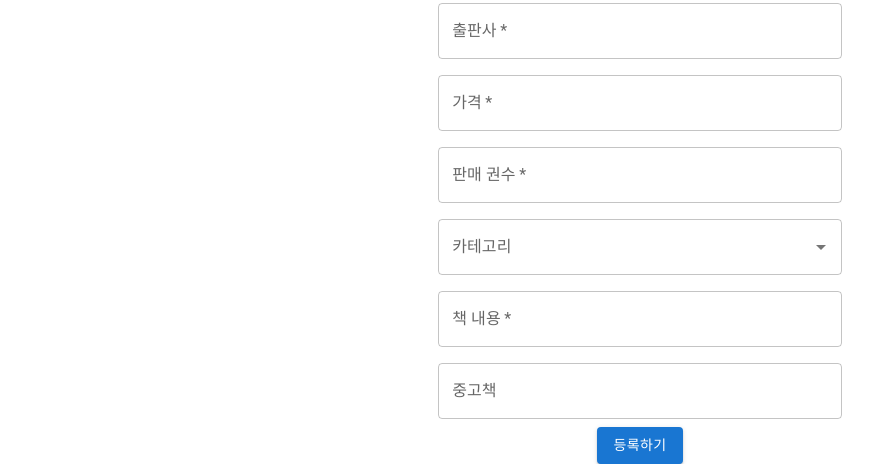
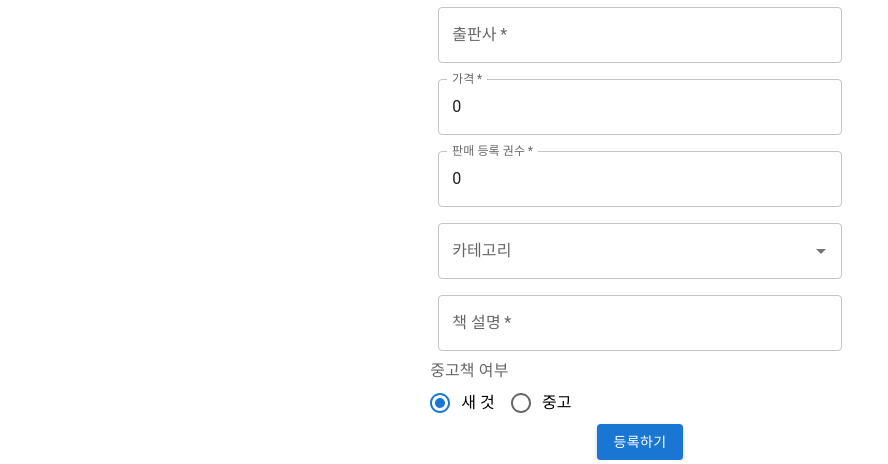
Before and after one commit to sangwoo99/orange_bookstore, a React (Create React App) app in the folder client/: page /register/book in a window 1280 px wide. Shown: the part 369-833 px from the top of the page, without its empty margins (0-888 px from the left). Built offline with nearby package versions, Linux system fonts and the light colour scheme; no server answers.

Commit message:
도서등록 컴포넌트 작성 및 도서등록 API와 연동

```diff
--- a/client/src/components/views/NavBar/NavBar.js
+++ b/client/src/components/views/NavBar/NavBar.js
@@ -7,7 +7,7 @@ import Box from '@mui/material/Box';
 
 const NavBar = () => {
   return (
-    <div style={{display: 'flex', justifyContent: 'space-between'}}>
+    <div style={{display: 'flex'}}>
       <LeftMenu/>
       <RightMenu/>
     </div>
--- a/client/src/components/views/NavBar/Sections/LeftMenu.js
+++ b/client/src/components/views/NavBar/Sections/LeftMenu.js
@@ -6,7 +6,7 @@ import Box from '@mui/material/Box';
 const LeftMenu = () => {
 
   return (
-    <Box sx={{  width: '100%'  }}>
+    <Box sx={{ width: '100%' }}>
       <Tabs
         value
         onChange
--- a/client/src/components/views/NavBar/Sections/RightMenu.js
+++ b/client/src/components/views/NavBar/Sections/RightMenu.js
@@ -44,7 +44,7 @@ const RightMenu = (props) => {
     // 부모 태그로 묶으면 href 안되는 현상 해결방법
     if( user.userData && user.userData.isAuth ) {
         return (
-            <Box sx={{ width: '100%' }}>
+            <Box sx={{ width: '10%' }}>
                 <Tabs aria-label="nav tabs example">
                     <LinkTab label="로그아웃" onClick={handleLogout} />
                 </Tabs>
--- a/client/src/components/views/RegisterBook/RegisterBook.js
+++ b/client/src/components/views/RegisterBook/RegisterBook.js
@@ -1,17 +1,109 @@
 import { React, useState } from 'react';
-import Box from '@mui/material/Box';
-import TextField from '@mui/material/TextField';
-import Button from '@mui/material/Button';
-import Autocomplete from '@mui/material/Autocomplete';
 import axios from 'axios';
 import FileUpload from '../utils/FileUpload';
+import { BOOK_SERVER } from '../../Config';
+import { Box, TextField, Button, Autocomplete } from '@mui/material';
+import { Radio, RadioGroup, FormControlLabel, FormControl, FormLabel } from '@mui/material';
+import { apiReqLog, apiResLog } from '../utils/logHelper';
+import { useNavigate } from 'react-router-dom';
 
 const RegisterBook = () => {
+  const navigator = useNavigate();
+  const [Title, setTitle] = useState('');
+  const [Writer, setWriter] = useState('');
+  const [Publisher, setPublisher] = useState('');
+  const [Price, setPrice] = useState(0);
+  const [Stock, setStock] = useState(0);
+  const [Category, setCategory] = useState('');
+  const [Description, setDescription] = useState('');
+  const [Used, setUsed] = useState(false);
+  const [Images, setImages] = useState([]);
+
+  const handleTitle = (e) => {
+    console.log(e.currentTarget.value);
+    setTitle(e.currentTarget.value);
+  };
+
+  const handleWriter = (e) => {
+    console.log(e.currentTarget.value);
+    setWriter(e.currentTarget.value);
+  };
+
+  const handlePublisher = (e) => {
+    console.log(e.currentTarget.value);
+    setPublisher(e.currentTarget.value);
+  };
+
+  const handlePrice = (e) => {
+    console.log(e.currentTarget.value);
+    setPrice(e.currentTarget.value);
+  };
+
+  const handleStock = (e) => {
+    console.log(e.currentTarget.value);
+    setStock(e.currentTarget.value);
+  };
+
+  // Autocomplete는 onChange에 등록한 핸들러함수 두번째 인수에 value값이 들어온다.
+  const handleCategory = (e, value) => {
+    console.log(value.value);
+    setCategory(value.value);
+  };
+
+  const handleDescription = (e) => {
+    console.log(e.currentTarget.value);
+    setDescription(e.currentTarget.value);
+  };
+
+  const handleUsed = (e) => {
+    console.log(e.currentTarget.value);
+    setUsed(e.currentTarget.value);
+  };
+
+  const updateImages = (newImages) => {
+    setImages(newImages);
+  }
+
+  const handleSubmit = (e) => {
+    // 이걸 쓰지 않으면 submit후 새로고침 되서 다음 코드들이 실행되지 않는다.
+    e.preventDefault();
+
+    // 값들 유효성 체크(조건문에서 0과 ''도 false로 평가됨)
+    if(!Title || !Writer || !Publisher || !Price || !Category || !Stock || !Description || !Images) {
+      return alert('모든 값을 넣어주세요.');
+    }
+
+    let body = {
+      title: Title,
+      writer: Writer,
+      publisher: Publisher,
+      price: Price,
+      category: Category,
+      stock: Stock,
+      description: Description,
+      used: Used,
+      images: Images
+    };
+
+    apiReqLog('/register', 'RegisterBook', body);
+    axios.post(`${BOOK_SERVER}/register`, body)
+      .then(res => {
+        apiResLog('/register', 'RegisterBook', res.data);
+        if(res.data.success) {
+          navigator('/');
+        } else {
+          alert('도서 등록에 실패 했습니다.');
+        }
+
+      }
+    )
+  };
+
   return (
     <div style={{ display: 'flex', alignItems: 'center', justifyContent: 'center', height: '80vh' }}>
-      <form onSubmit>
+      <form onSubmit={handleSubmit}>
         <h2 style={{ display: 'flex', justifyContent: 'center' }}>도서 등록</h2>
-        <FileUpload/>
+        <FileUpload refreshFunction={updateImages}/>
         <div style={{ display: 'flex', justifyContent: 'center' }}>
             <Box
             component="form"
@@ -26,8 +118,8 @@ const RegisterBook = () => {
                 required
                 id="outlined-required"
                 label="책 이름"
-                //   value={Title}
-                //   onChange={handleTitle}
+                value={Title}
+                onChange={handleTitle}
                 />
             </div>
             <div>
@@ -35,8 +127,8 @@ const RegisterBook = () => {
                 required
                 id="outlined-required"
                 label="저자"
-                //   value={Writer}
-                //   onChange={handleWriter}
+                value={Writer}
+                onChange={handleWriter}
                 />
             </div>
             <div>
@@ -44,8 +136,8 @@ const RegisterBook = () => {
                 required
                 id="outlined-required"
                 label="출판사"
-                //   value={Publisher}
-                //   onChange={handlePublisher}
+                value={Publisher}
+                onChange={handlePublisher}
                 />
             </div>
             <div>
@@ -53,38 +145,52 @@ const RegisterBook = () => {
                 required
                 id="outlined-required"
                 label="가격"
-                //   value={Price}
-                //   onChange={handlePrice}
+                value={Price}
+                onChange={handlePrice}
                 />
             </div>
             <div>
                 <TextField
                 required
                 id="outlined-required"
-                label="판매 권수"
-                //   value={Stock}
-                //   onChange={handleStock}
+                label="판매 등록 권수"
+                value={Stock}
+                onChange={handleStock}
                 />
             </div>
-            <Autocomplete
-              disablePortal
-              id="combo-box-demo"
-              options={category}
-              sx={{ width: 300 }}
-              renderInput={(params) => <TextField {...params} label="카테고리" />}
-            />
+              <Autocomplete
+                disablePortal
+                id="combo-box-demo"
+                options={categories}
+                sx={{ width: 300 }}
+                renderInput={(params) =>
+                  <TextField {...params} label="카테고리"/>
+                }
+                onChange={handleCategory}
+              />
             <div>
                 <TextField
                 required
                 id="outlined-required"
-                label="책 내용"
+                label="책 설명"
+                value={Description}
+                onChange={handleDescription}
                 />
             </div>
             <div>
-                <TextField
-                id="outlined-required"
-                label="중고책"
-                />
+              <FormControl>
+                <FormLabel id="demo-row-radio-buttons-group-label">중고책 여부</FormLabel>
+                <RadioGroup
+                  row
+                  aria-labelledby="demo-row-radio-buttons-group-label"
+                  name="row-radio-buttons-group"
+                  value={Used}
+                  onChange={handleUsed}
+                >
+                  <FormControlLabel value="false" control={<Radio />} label="새 것" />
+                  <FormControlLabel value="true" control={<Radio />} label="중고" />
+                </RadioGroup>
+              </FormControl>
             </div>
             </Box>
         </div>
@@ -96,13 +202,13 @@ const RegisterBook = () => {
   )
 }
 
-const category = [
-  { label: '문학' },
-  { label: '역사' },
-  { label: '과학' },
-  { label: '컴퓨터' },
-  { label: '수험서' },
-  { label: "사회과학" },
+const categories = [
+  { label: '문학', value: 'literature' },
+  { label: '역사', value: 'history' },
+  { label: '과학', value: 'science'},
+  { label: '컴퓨터', value: 'computerScience' },
+  { label: '수험서', value: 'testBook' },
+  { label: '사회과학', value: 'socialScience' },
 ];
 
 export default RegisterBook;
--- a/client/src/components/views/utils/FileUpload.js
+++ b/client/src/components/views/utils/FileUpload.js
@@ -21,6 +21,7 @@ const FileUpload = (props) => {
                 if(res.data.success) {
                     apiResLog('/image', 'FileUpload', res.data);
                     setImageList([...ImageList, res.data.filePath]);
+                    props.refreshFunction([...ImageList, res.data.filePath]);
                 } else {
                     alert('파일 저장에 실패했습니다.');
                 }
```
Also changed, not shown: 3 other files (tests, documents, lock files or other folders).
